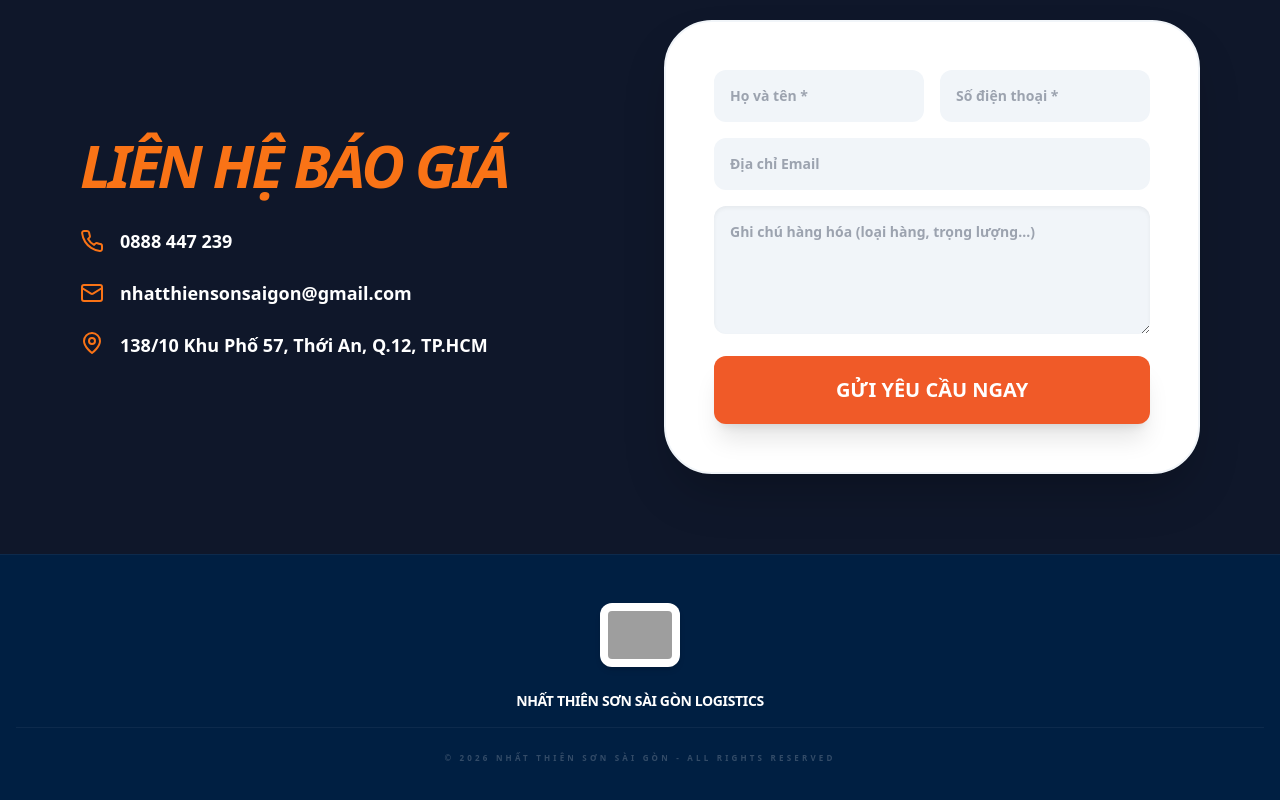
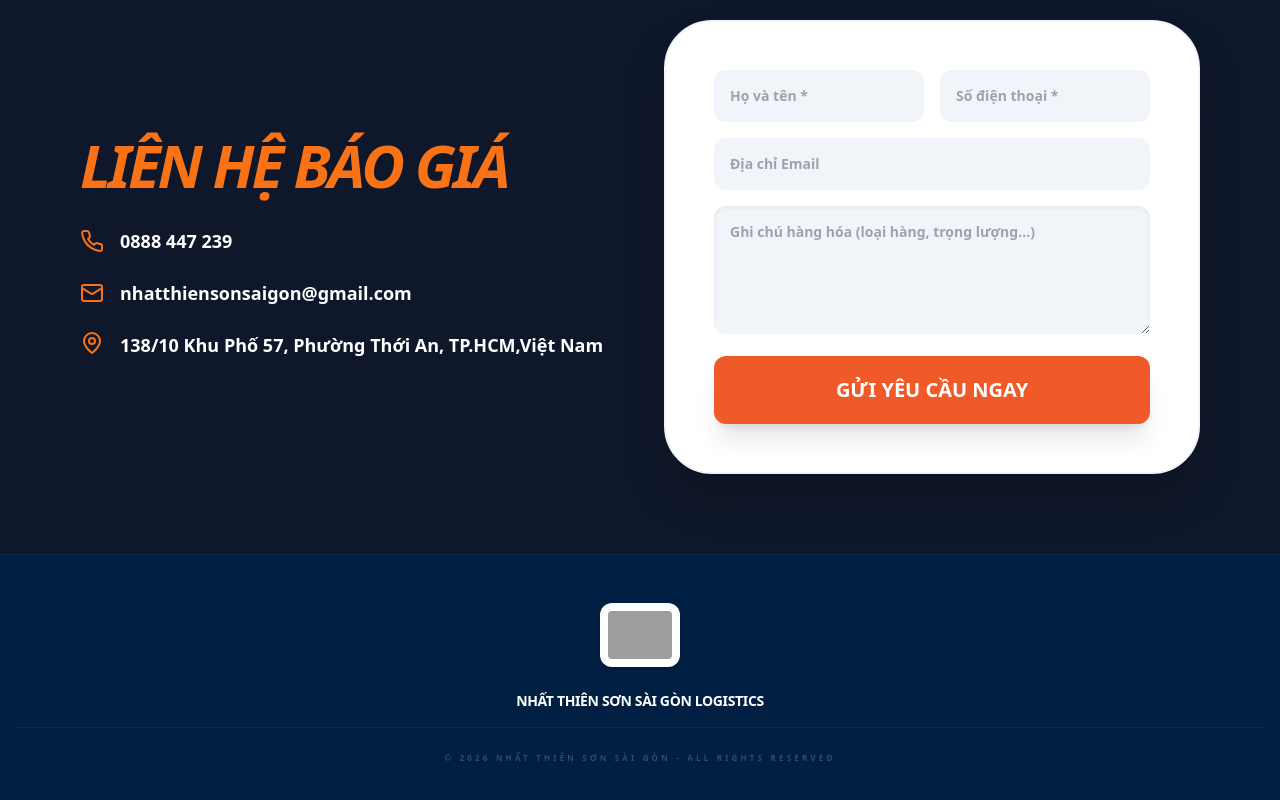
Before and after one commit to laiducanh75-tech/web-nhat-thiem, a Next.js app: page / in a window 1280 px wide. Shown: the part 1736-2536 px from the top of the page. Built offline with nearby package versions, Linux system fonts and the light colour scheme; grey boxes are pictures that could not be loaded.

Commit message:
Update page.tsx

```diff
--- a/app/page.tsx
+++ b/app/page.tsx
@@ -144,7 +144,7 @@ export default function LogisticsPage() {
               <div className="space-y-6 text-sm md:text-lg font-bold">
                 <p className="flex items-center justify-center md:justify-start gap-4"><Phone className="text-orange-500" size={24}/> 0888 447 239</p>
                 <p className="flex items-center justify-center md:justify-start gap-4"><Mail className="text-orange-500" size={24}/> nhatthiensonsaigon@gmail.com</p>
-                <p className="flex items-start justify-center md:justify-start gap-4"><MapPin className="text-orange-500 shrink-0" size={24}/> 138/10 Khu Phố 57, Thới An, Q.12, TP.HCM</p>
+                <p className="flex items-start justify-center md:justify-start gap-4"><MapPin className="text-orange-500 shrink-0" size={24}/> 138/10 Khu Phố 57, Phường Thới An, TP.HCM,Việt Nam</p>
               </div>
             </div>
 
```
